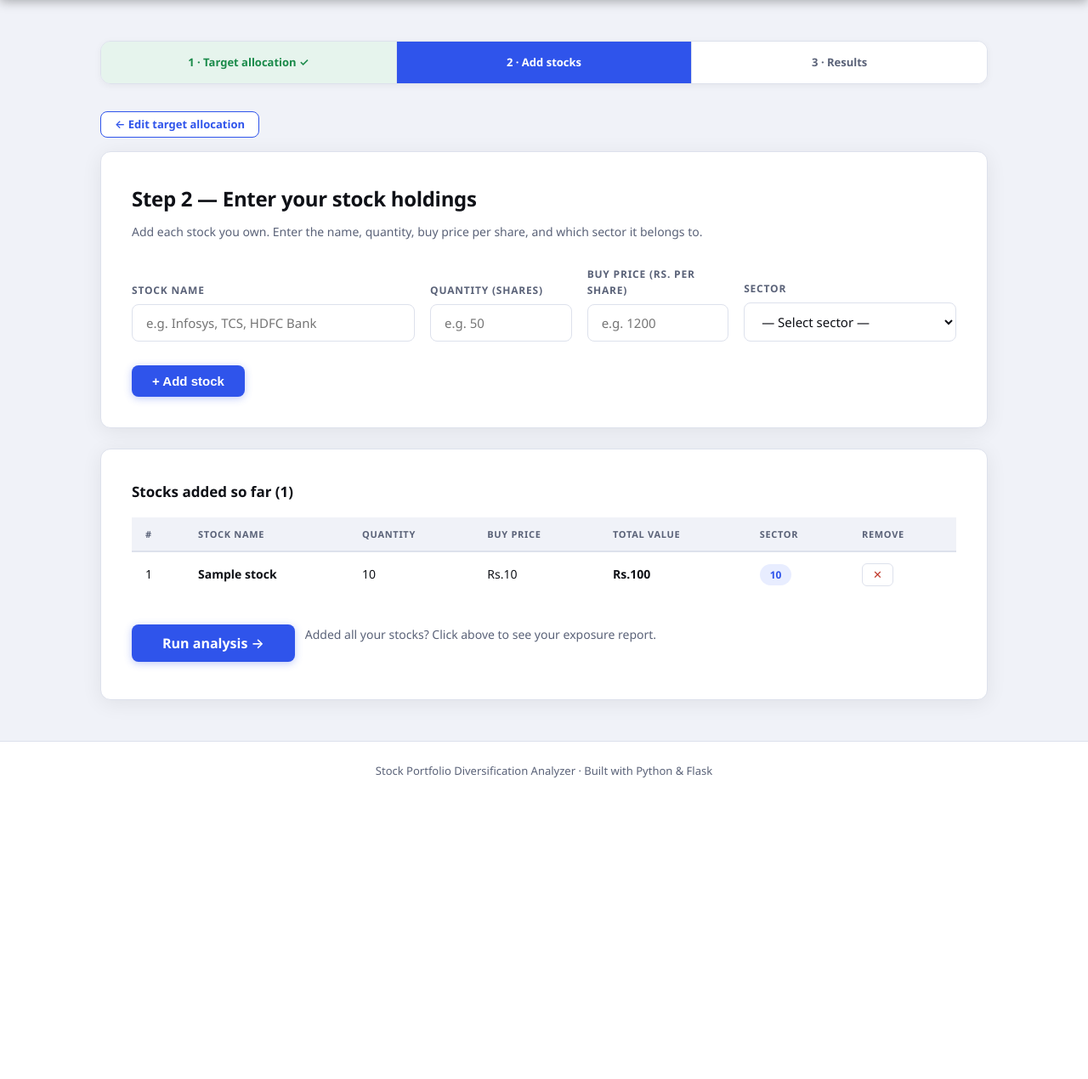
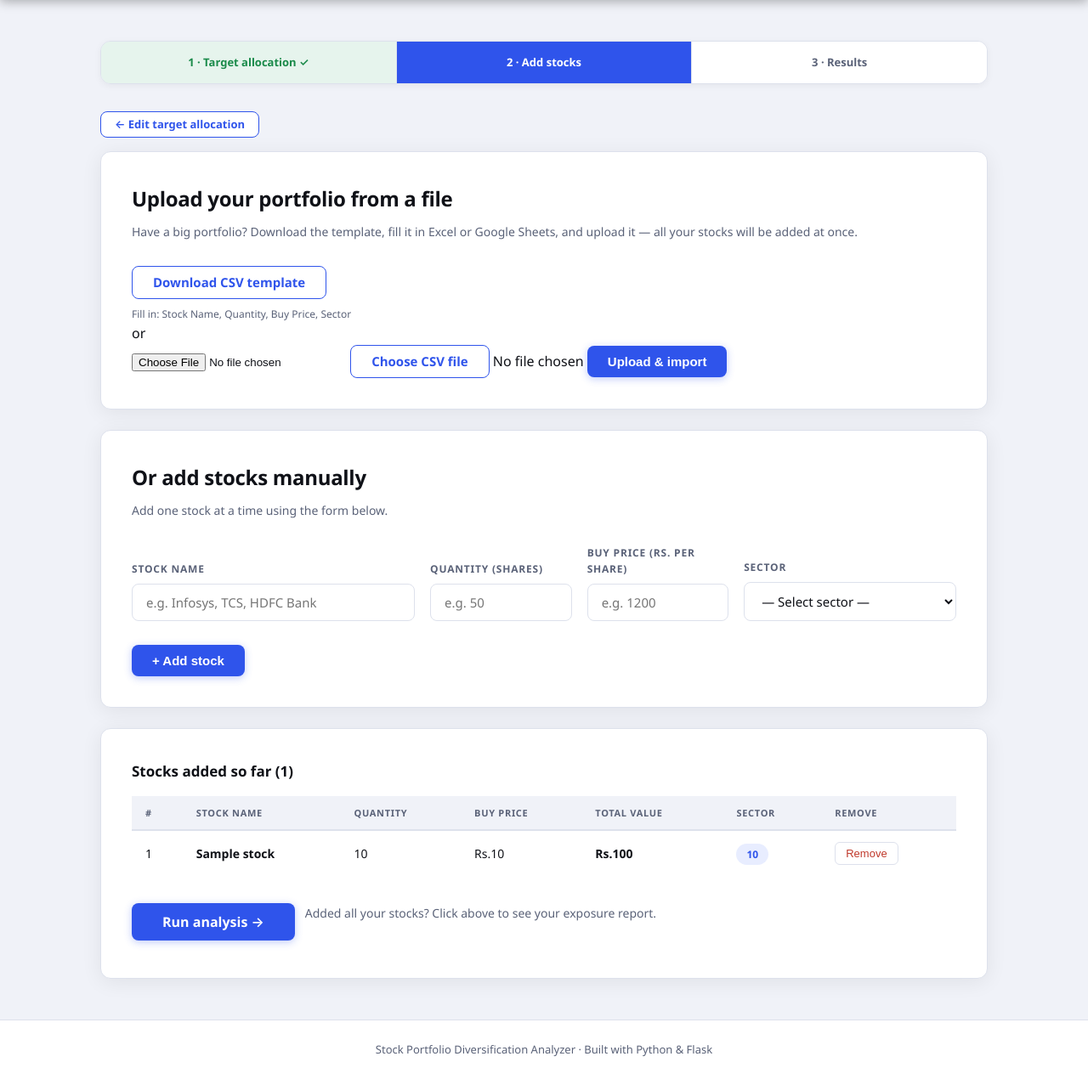
Before and after one commit to Bhavyamahan/stock-portfolio-diversification, a Flask app: template app/templates/add_stocks.html in a window 1280 px wide. Shown: the part 64-1334 px from the top of the page at 85% size. Before the commit the page ends 980 px from the top, so only its background shows below. Run offline with Flask 3, Linux system fonts and the light colour scheme; the template is opened without the code that fills it: most values are stand-ins (such as "Sample title", 1, 10 or a date in 2020).

Commit message:
add_stocks.html

```diff
--- a/app/templates/add_stocks.html
+++ b/app/templates/add_stocks.html
@@ -9,9 +9,40 @@
 <div class="back-bar">
   <a href="/session/{{ session_id }}/targets" class="btn btn--secondary btn--sm">← Edit target allocation</a>
 </div>
+
+<!-- CSV Upload card -->
 <div class="card">
-  <h2>Step 2 — Enter your stock holdings</h2>
-  <p class="hint">Add each stock you own. Enter the name, quantity, buy price per share, and which sector it belongs to.</p>
+  <h2>Upload your portfolio from a file</h2>
+  <p class="hint">
+    Have a big portfolio? Download the template, fill it in Excel or Google Sheets, and upload it — all your stocks will be added at once.
+  </p>
+  <div class="upload-zone">
+    <div class="upload-zone-left">
+      <a href="/download-template" class="btn btn--secondary">
+        Download CSV template
+      </a>
+      <p class="hint" style="margin: 8px 0 0; font-size: 12px;">
+        Fill in: Stock Name, Quantity, Buy Price, Sector
+      </p>
+    </div>
+    <div class="upload-zone-divider">or</div>
+    <div class="upload-zone-right">
+      <form action="/session/{{ session_id }}/stocks/upload" method="POST" enctype="multipart/form-data">
+        <div class="file-upload-row">
+          <input type="file" name="csv_file" id="csv_file" accept=".csv" class="file-input" />
+          <label for="csv_file" class="btn btn--secondary">Choose CSV file</label>
+          <span id="file-name" class="file-name-label">No file chosen</span>
+          <button type="submit" class="btn btn--primary">Upload & import</button>
+        </div>
+      </form>
+    </div>
+  </div>
+</div>
+
+<!-- Manual entry card -->
+<div class="card" style="margin-top: 24px;">
+  <h2>Or add stocks manually</h2>
+  <p class="hint">Add one stock at a time using the form below.</p>
   <form action="" method="POST" id="stock-form">
     <div class="stock-input-grid">
       <div class="field">
@@ -68,7 +99,7 @@
         <td><span class="sector-tag">{{ stock.sector }}</span></td>
         <td>
           <form action="/session/{{ session_id }}/stocks/{{ stock.id }}/delete" method="POST" style="display:inline;">
-            <button type="submit" class="btn-remove-sm" onclick="return confirm('Remove {{ stock.name }}?')">✕</button>
+            <button type="submit" class="btn-remove-sm" onclick="return confirm('Remove {{ stock.name }}?')">Remove</button>
           </form>
         </td>
       </tr>
@@ -81,6 +112,15 @@
   </div>
 </div>
 {% else %}
-<p class="hint" style="text-align:center; margin-top: 24px;">No stocks added yet. Use the form above to add your first holding.</p>
+<p class="hint" style="text-align:center; margin-top: 24px;">No stocks added yet. Upload a CSV or use the form above.</p>
 {% endif %}
 {% endblock %}
+
+{% block scripts %}
+<script>
+document.getElementById("csv_file").addEventListener("change", function() {
+  var label = document.getElementById("file-name");
+  label.textContent = this.files[0] ? this.files[0].name : "No file chosen";
+});
+</script>
+{% endblock %}
```
